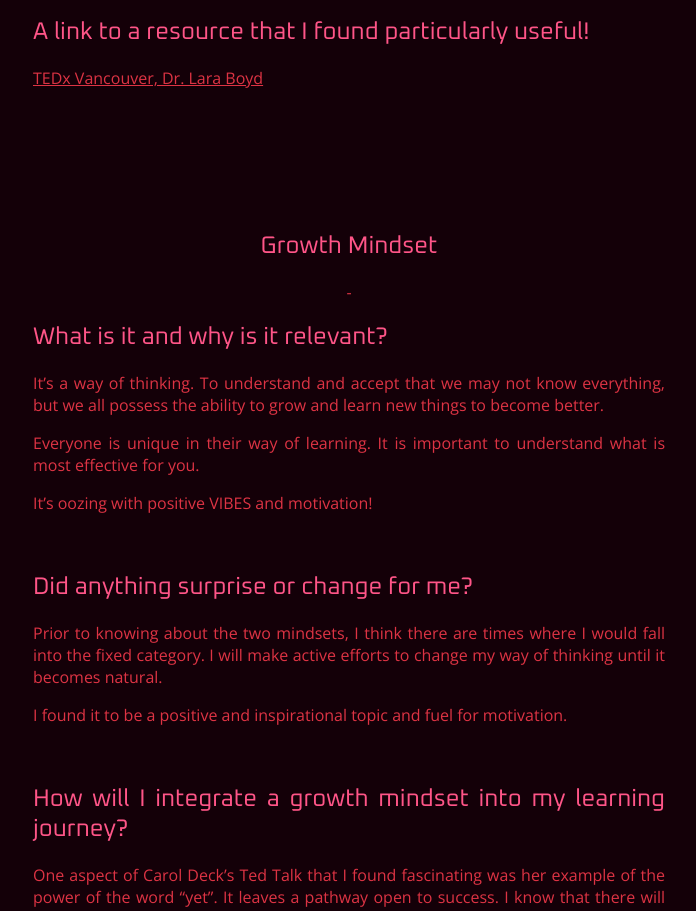
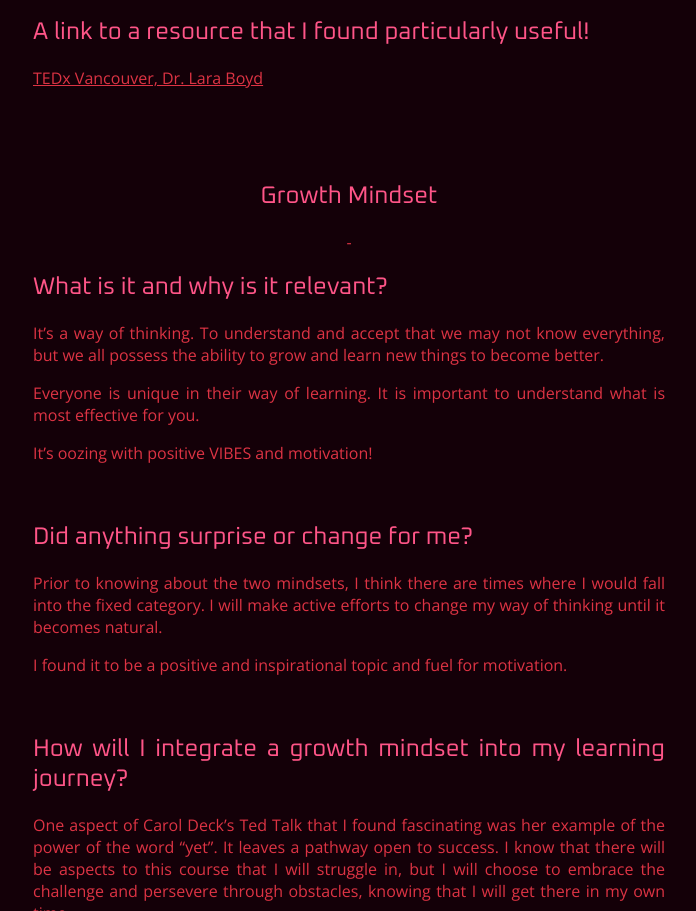
Before and after one commit to gordon-fong/gordon-fong.github.io, a plain HTML site: page blog/2021.07.12-neuroplasticity-and-growth-mindset/neuroplasticity.html in a window 1280 px wide. Shown: the part 1108-2019 px from the top of the page, without its empty margins (291-987 px from the left). Drawn offline with nearby package versions, Linux system fonts and the light colour scheme.

Commit message:
replace spacing div with padding instead

```diff
--- a/blog/2021.07.12-neuroplasticity-and-growth-mindset/neuroplasticity.html
+++ b/blog/2021.07.12-neuroplasticity-and-growth-mindset/neuroplasticity.html
@@ -106,8 +106,7 @@
         <br>
         <br>
 
-        <div style="height: 100px;"></div>
-        <h2 style="text-align: center;">
+        <h2 style="text-align: center; padding-top: 50px;">
             Growth Mindset
         </h2>
         <p style="text-align: center;">-</p>
```
